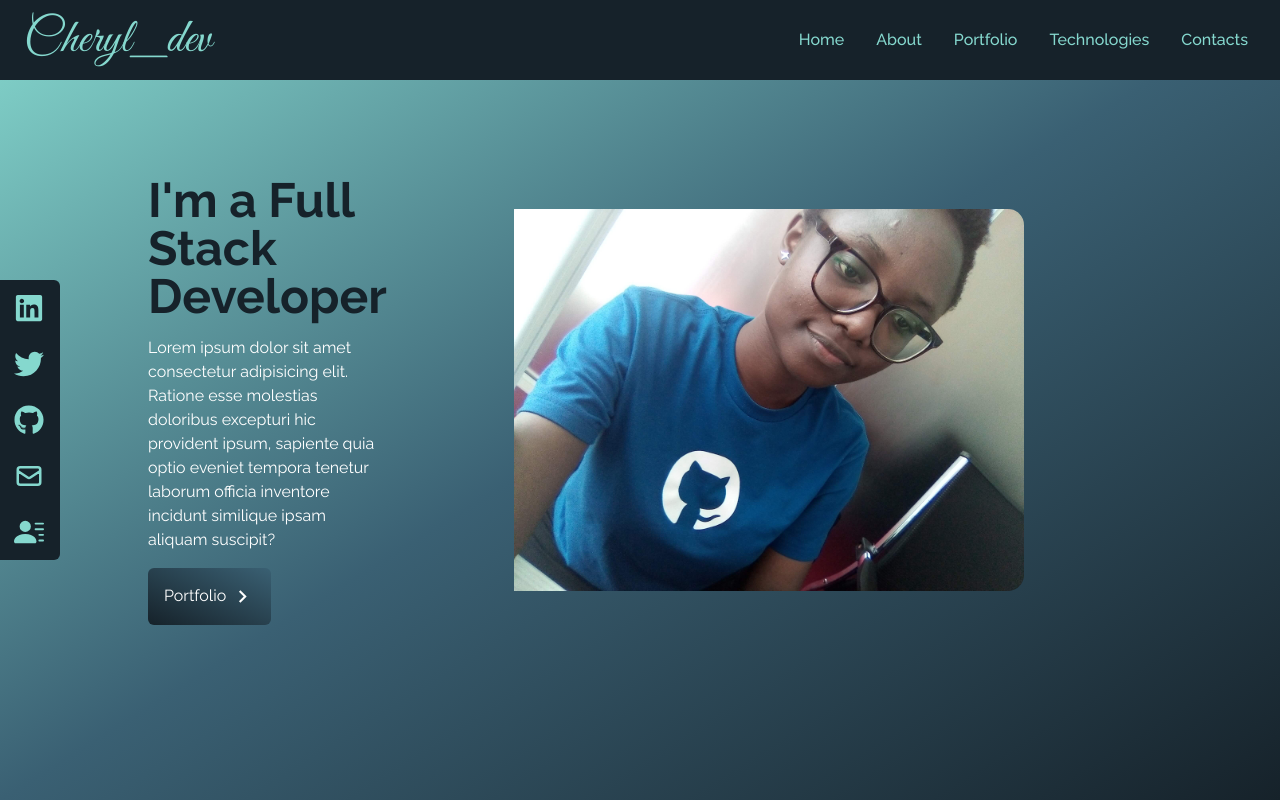
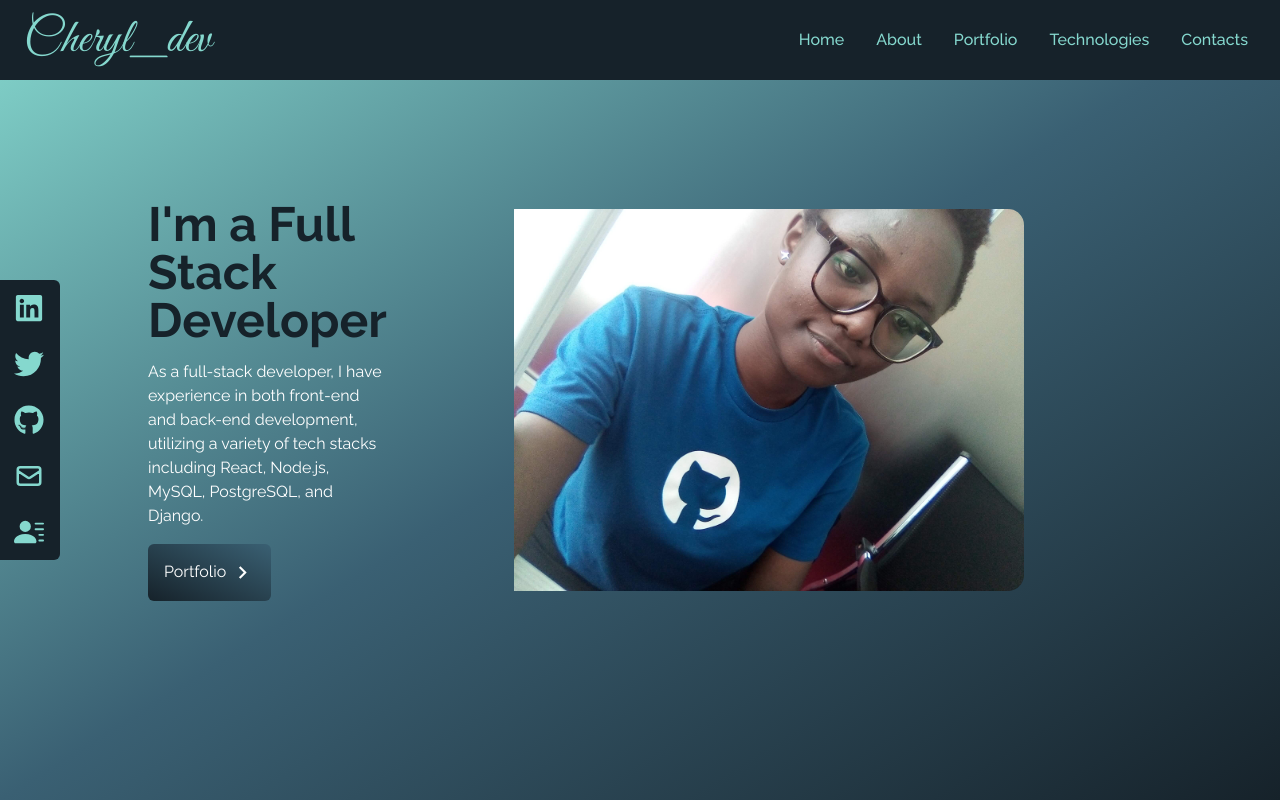
Before and after one commit to Cherrypick14/sleek_portfolio, a React (Create React App) app: page / in a window 1280 px wide. Shown: the top 800 px of the page. Built offline with nearby package versions, Linux system fonts and the light colour scheme.

Commit message:
structure out the home content

```diff
--- a/src/components/home/home.jsx
+++ b/src/components/home/home.jsx
@@ -11,7 +11,7 @@ const Home = () => {
         <div className='flex flex-col justify-center h-full ml-5'>
             <h2 className='text-3xl sm:text-5xl font-bold text-[#16222A]'>I'm a Full Stack Developer</h2>
              <p className='py-4 max-w-md text-white'>
-                Lorem ipsum dolor sit amet consectetur adipisicing elit. Ratione esse molestias doloribus excepturi hic provident ipsum, sapiente quia optio eveniet tempora tenetur laborum officia inventore incidunt similique ipsam aliquam suscipit?
+             As a full-stack developer, I have experience in both front-end and back-end development, utilizing a variety of tech stacks including React, Node.js, MySQL, PostgreSQL, and Django.
              </p>
 
              <div>
```
